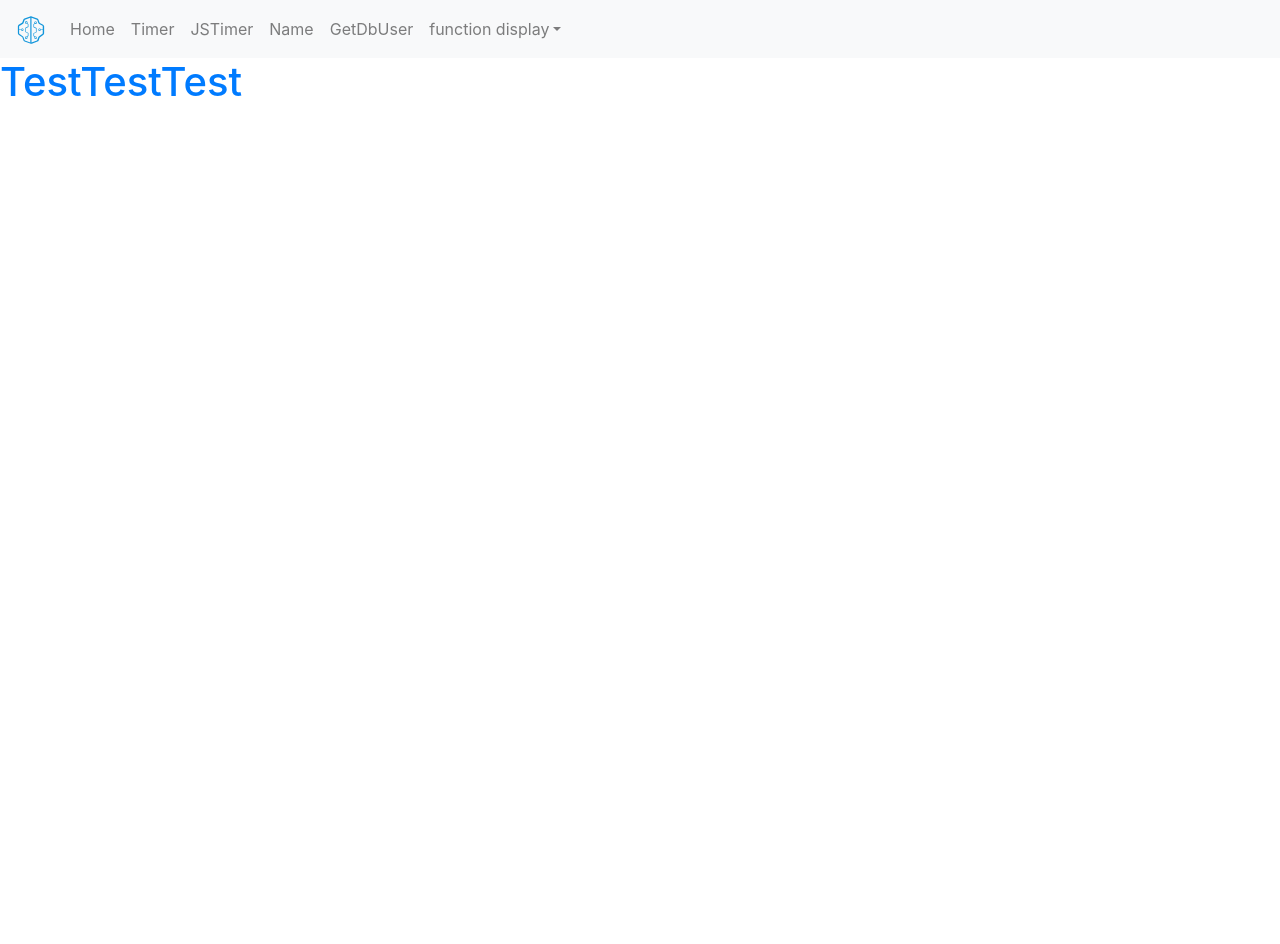
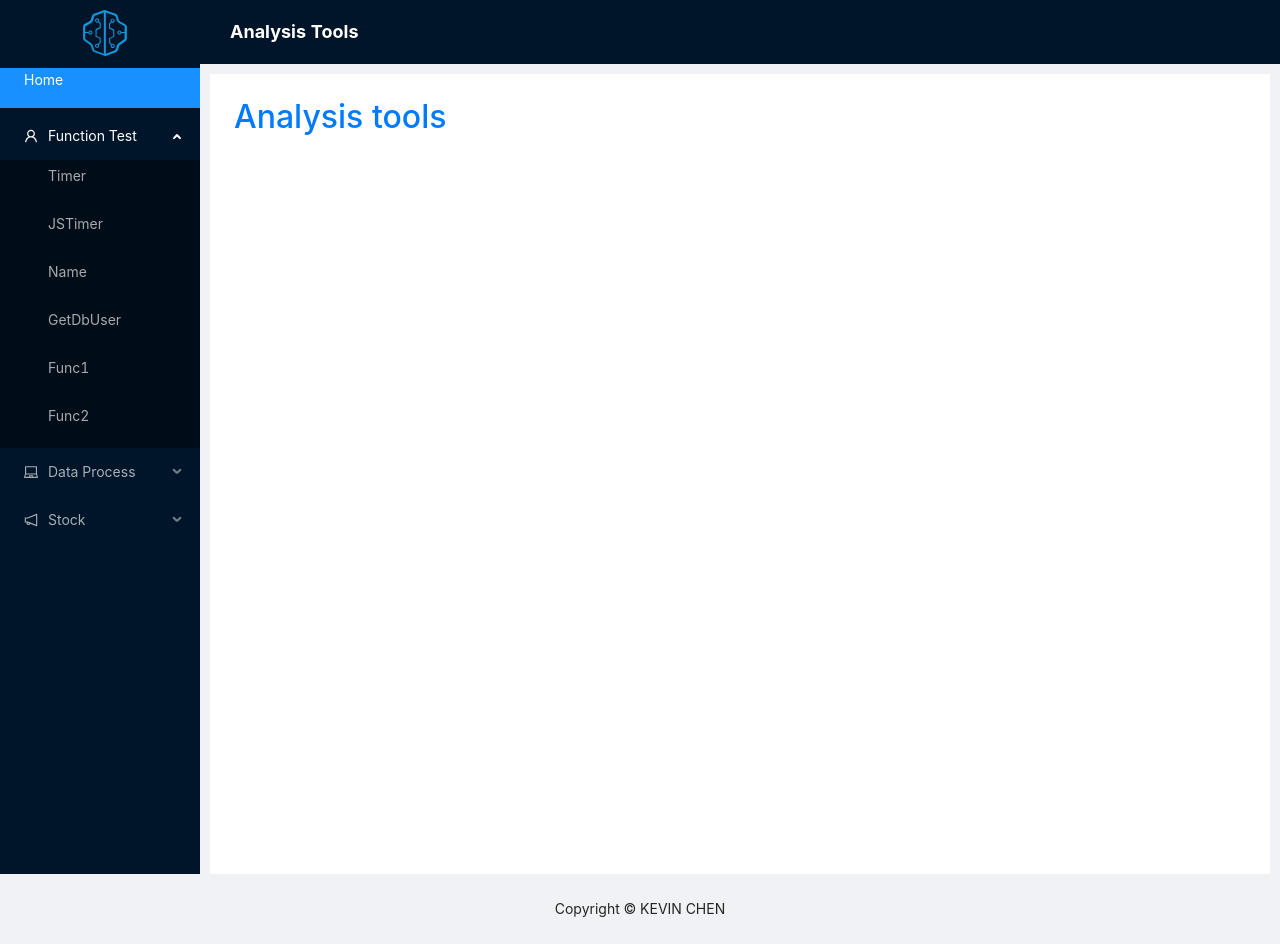
Before and after one commit to 105062125/Analysis_product, a React (Create React App) app in the folder frontend/: page / in a window 1280 px wide. Before the commit the page ends 800 px from the top, so only its background shows below. Built offline with nearby package versions, Linux system fonts and the light colour scheme.

Commit message:
ant design

```diff
--- a/frontend/package.json
+++ b/frontend/package.json
@@ -6,6 +6,7 @@
     "@testing-library/jest-dom": "^5.11.9",
     "@testing-library/react": "^11.2.3",
     "@testing-library/user-event": "^12.6.0",
+    "antd": "^4.11.2",
     "react": "^17.0.1",
     "react-dom": "^17.0.1",
     "react-router-dom": "^5.2.0",
--- a/frontend/src/App.css
+++ b/frontend/src/App.css
@@ -28,6 +28,31 @@
   color: #61dafb;
 }
 
+.logo {
+  float: left;
+  width: 120px;
+  height: 31px;
+  margin-right: 30px;
+  margin-left: 30px;
+}
+.Apptitle {
+  font-size: large;
+  color: #fff;
+  text-align: center;
+  font-weight: bolder;
+}
+.Footer {
+  text-align: center;
+}
+
+.ant-row-rtl .logo {
+  float: right;
+  margin: 16px 0 16px 24px;
+}
+
+.site-layout-background {
+  background: #fff;
+}
 @keyframes App-logo-spin {
   from {
     transform: rotate(0deg);
--- a/frontend/src/App.js
+++ b/frontend/src/App.js
@@ -1,36 +1,131 @@
 import React from 'react';
 import './App.css';
 import { Route } from 'react-router-dom';
-import Test from './component/Test'
+import 'antd/dist/antd.css';
+import { Layout, Menu } from 'antd';
+import { Link } from 'react-router-dom';
+import { UserOutlined, LaptopOutlined, NotificationOutlined } from '@ant-design/icons';
+import logo from '../src/logo_main.svg';
+import Home from './component/Home'
 import Timer from './component/Timer'
 import JSTimer from './component/JSTimer'
 import Name from './component/name'
-import Navbar from './component/navbar'
+// import Navbar from './component/navbar'
 import GetDbUser from './component/GetDbUser'
-import function_display from './component/function_display'
+import func1 from './component/func1'
+import func2 from './component/func2'
 
+const { SubMenu } = Menu;
+const { Header, Content, Sider, Footer} = Layout;
 class App extends React.Component {
   render(){
     return(
-      <div>
-        <Navbar />
-        <Route exact path="/" component={Test} />
-        <Route path="/Test" component={Test} />
-        <Route path="/Timer" component={Timer} />
-        <Route path="/JSTimer" component={JSTimer} />
-        <Route path="/Name" component={Name} />
-        <Route path="/GetDbUser" component={GetDbUser} />
-        <Route path="/function_display" component={function_display} />
+
+    <Layout>
+    <Header className="header">
+      <div className="logo">
+        <img src={logo} width="50" height="50" alt="logo"></img>
       </div>
+      <Menu theme="dark" mode="horizontal">
+        <div className="Apptitle">Analysis Tools</div>
+      </Menu>
+    </Header>
+    <Layout>
+      <Sider width={200} className="site-layout-background">
+        <Menu
+          theme="dark"
+          mode="inline"
+          defaultSelectedKeys={['0']}
+          defaultOpenKeys={['sub1']}
+          style={{ height: '100%', borderRight: 0 }}
+        >
+          <Menu.Item key = "0">
+              Home
+              <Link className="nav-link" to="/"></Link>
+          </Menu.Item>
 
-      // <div>
-      //   <Test/>
-      //   <Name/>
-      //   <Timer/>
-      //   <JSTimer/>
-      // </div>
+          <SubMenu key="sub1" icon={<UserOutlined />} title="Function Test">
+            <Menu.Item key="1">
+              Timer
+              <Link className="nav-link" to="/Timer"></Link>
+            </Menu.Item>
+            <Menu.Item key="2">
+              JSTimer
+              <Link className="nav-link" to="/JSTimer"></Link>
+            </Menu.Item>
+            <Menu.Item key="3">
+              Name
+              <Link className="nav-link" to="/name"></Link>
+            </Menu.Item>
+            <Menu.Item key="4">
+            GetDbUser
+              <Link className="nav-link" to="/GetDbUser"></Link>
+            </Menu.Item>
+            <Menu.Item key="5">
+            Func1
+              <Link className="nav-link" to="/func1"></Link>
+            </Menu.Item>
+            <Menu.Item key="6">
+            Func2
+              <Link className="nav-link" to="/func2"></Link>
+            </Menu.Item>
+
+          </SubMenu>
+          <SubMenu key="sub2" icon={<LaptopOutlined />} title="Data Process">
+            <Menu.Item key="7">option5</Menu.Item>
+            <Menu.Item key="8">option6</Menu.Item>
+            <Menu.Item key="9">option7</Menu.Item>
+            <Menu.Item key="10">option8</Menu.Item>
+          </SubMenu>
+          <SubMenu key="sub3" icon={<NotificationOutlined />} title="Stock">
+            <Menu.Item key="11">option9</Menu.Item>
+            <Menu.Item key="12">option10</Menu.Item>
+            <Menu.Item key="13">option11</Menu.Item>
+            <Menu.Item key="14">option12</Menu.Item>
+          </SubMenu>
+        </Menu>
+      </Sider>
+      <Layout style={{padding: '10px 10px 0px 10px' }}>
+        <Content
+          className="site-layout-background"
+          style={{
+            padding: 24,
+            margin: 0,
+            minHeight: "100vh",
+          }}
+        >
+          <Route exact path="/" component={Home} />
+          <Route path="/Home" component={Home} />
+          <Route path="/Timer" component={Timer} />
+          <Route path="/JSTimer" component={JSTimer} />
+          <Route path="/Name" component={Name} />
+          <Route path="/GetDbUser" component={GetDbUser} />
+          <Route path="/func1" component={func1} />
+          <Route path="/func2" component={func2} />
+        </Content>
+      </Layout>
+
+
+    </Layout>
+    <Footer className="Footer">Copyright © KEVIN CHEN</Footer>
+  </Layout>
+
     )
   }
+  // render(){
+  //   return(
+  //     <div>
+  //       <Navbar />
+  //       <Route exact path="/" component={Test} />
+  //       <Route path="/Test" component={Test} />
+  //       <Route path="/Timer" component={Timer} />
+  //       <Route path="/JSTimer" component={JSTimer} />
+  //       <Route path="/Name" component={Name} />
+  //       <Route path="/GetDbUser" component={GetDbUser} />
+  //       <Route path="/function_display" component={function_display} />
+  //     </div>
+  //   )
+  // }
 }
 
 
--- /dev/null
+++ b/frontend/src/component/Home.js
@@ -0,0 +1,12 @@
+import React from 'react';
+
+class Home extends React.Component {
+    render() {
+      return (
+        <h2 className="text-primary">Analysis tools</h2>
+      )
+    }
+}
+
+
+export default Home;
--- a/frontend/src/component/Test.js
+++ /dev/null
@@ -1,10 +0,0 @@
-import React from 'react';
-
-class Test extends React.Component {
-    render() {
-      return <h1 className="text-primary">TestTestTest</h1>;
-    }
-}
-
-
-export default Test;
--- a/frontend/src/component/function_display.js
+++ b/frontend/src/not_used_now/function_display.js
@@ -1,7 +1,7 @@
 import React from 'react';
 import { Switch, Route } from 'react-router-dom';
-import func1 from './func1'
-import func2 from './func2'
+import func1 from '../component/func1'
+import func2 from '../component/func2'
 
 class function_display extends React.Component {
     render() {
```
Also changed, not shown: frontend/src/not_used_now/navbar.js (renamed from frontend/src/component/navbar.js), 27 other files (tests, documents, lock files or other folders).
